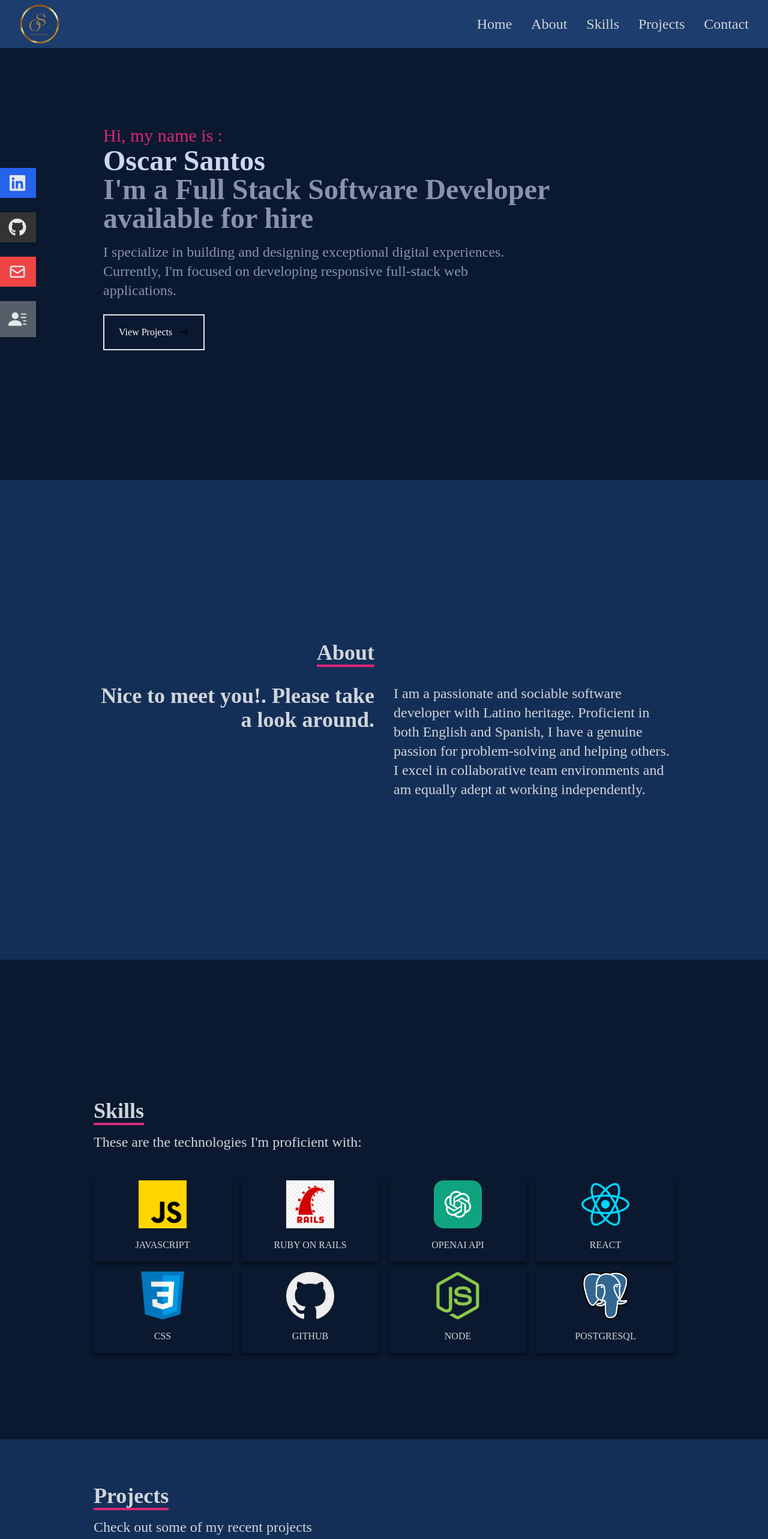
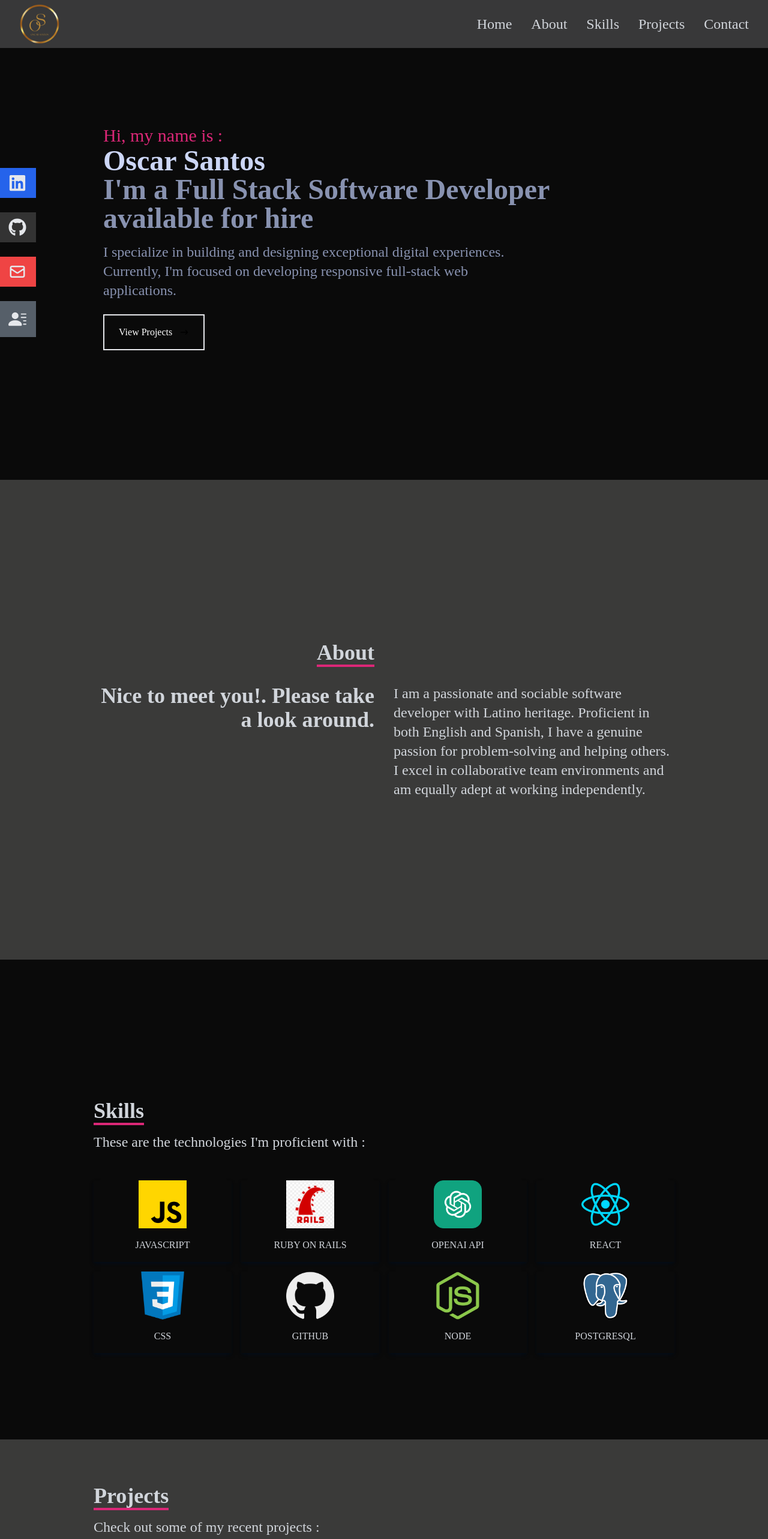
Before and after one commit to Oscar-Santos/OscarsPortfolio, a React (Create React App) app: page / in a window 1280 px wide. Shown: the top 2566 px of the page at 60% size. Built offline with nearby package versions, Linux system fonts and the light colour scheme.

Commit message:
styling the contact page

```diff
--- a/src/components/About.js
+++ b/src/components/About.js
@@ -2,7 +2,8 @@
 
 const About = () => {
   return (
-    <div name='about' className='w-full h-screen bg-[#142f57] text-gray-300'>
+    // <div name='about' className='w-full h-screen bg-[#142f57] text-gray-300'>
+    <div name='about' className='w-full h-screen bg-[#3a3a39] text-gray-300'>
       <div className='flex flex-col justify-center items-center w-full h-full'>
         <div className='max-w-[1000px] w-full grid grid-cols-2 gap-8'>
           <div className='sm:text-right pb-8 pl-4'>
--- a/src/components/Contact.js
+++ b/src/components/Contact.js
@@ -5,7 +5,7 @@
 	return (
 		<div
 			name="contact"
-			className="w-full h-screen bg-[#0a192f] flex justify-center items-center p-8 pt-[100px]"
+			className="w-full h-screen bg-[#0a0a0a] flex justify-center items-center p-8 pt-[100px]"
 		>
 			<form method="POST"
 				action="https://getform.io/f/00f63e9f-1505-4c0f-b389-97c0e6464773"
@@ -16,7 +16,7 @@
 						Contact
 					</p>
 
-					<p className="text-2xl text-gray-300 py-4">Submit the form below with your name, email and a message: </p>
+					<p className="text-2xl text-gray-300 py-4">Submit the form below with your name, email and a message : </p>
 				</div>
 				<input
 					className="bg-[#ccd6f6]"
--- a/src/components/Home.js
+++ b/src/components/Home.js
@@ -7,7 +7,8 @@
 
 
   return (
-    <div name='home' className='w-full h-screen bg-[#0a192f]'>
+    // <div name='home' className='w-full h-screen bg-[#0a192f]'>
+    <div name='home' className='w-full h-screen bg-[#0a0a0a]'>
 
       {/* container */}
       <div className='max-w-[1000px] mx-auto px-8 flex flex-col justify-center h-full'>
--- a/src/components/Navbar.js
+++ b/src/components/Navbar.js
@@ -14,7 +14,7 @@
   const handleClick = () => setNav(!nav)
 
   return (
-    <div className='fixed w-full h-[80px] flex justify-between items-center px-4 bg-[#1c3d6d] text-gray-300'>
+    <div className='fixed w-full h-[80px] flex justify-between items-center px-4 bg-[#383839] text-gray-300'>
 
         <div className='w-[100px] h-[100px] text-4xl text-[#d242ec] font-serif font-bold'>
             <img src={Image} alt="" />
--- a/src/components/Projects.js
+++ b/src/components/Projects.js
@@ -5,13 +5,13 @@
     const project = data;
 
   return (
-    <div name='projects' className='w-full md:h-screen text-gray-300 bg-[#142f57]'>
+    <div name='projects' className='w-full md:h-screen text-gray-300 bg-[#3a3a39]'>
       <div className='max-w-[1000px] mx-auto p-4 flex flex-col justify-center w-full h-full'>
         <div className='pb-8'>
           <p className='text-4xl font-bold inline border-b-4 text-gray-300 border-pink-600'>
             Projects
           </p>
-          <p className='text-2xl py-4'>Check out some of my recent projects</p>
+          <p className='text-2xl py-4'>Check out some of my recent projects :</p>
         </div>
 
 {/* container for projects */}
--- a/src/components/Skills.js
+++ b/src/components/Skills.js
@@ -16,7 +16,7 @@
 	return (
 		<div
 			name="skills"
-			className='w-full h-screen bg-[#0a192f] text-gray-300 px-4 pt-[120px]'
+			className='w-full h-screen bg-[#0a0a0a] text-gray-300 px-4 pt-[120px]'
 		>
 			{/* Container */}
 			<div className='max-w-[1000px] mx-auto p-4 flex flex-col justify-center w-full h-full'>
@@ -25,7 +25,7 @@
 						Skills
 					</p>
 					<p className="text-2xl py-4">
-						These are the technologies I'm proficient with:
+						These are the technologies I'm proficient with :
 					</p>
 				</div>
 
```
